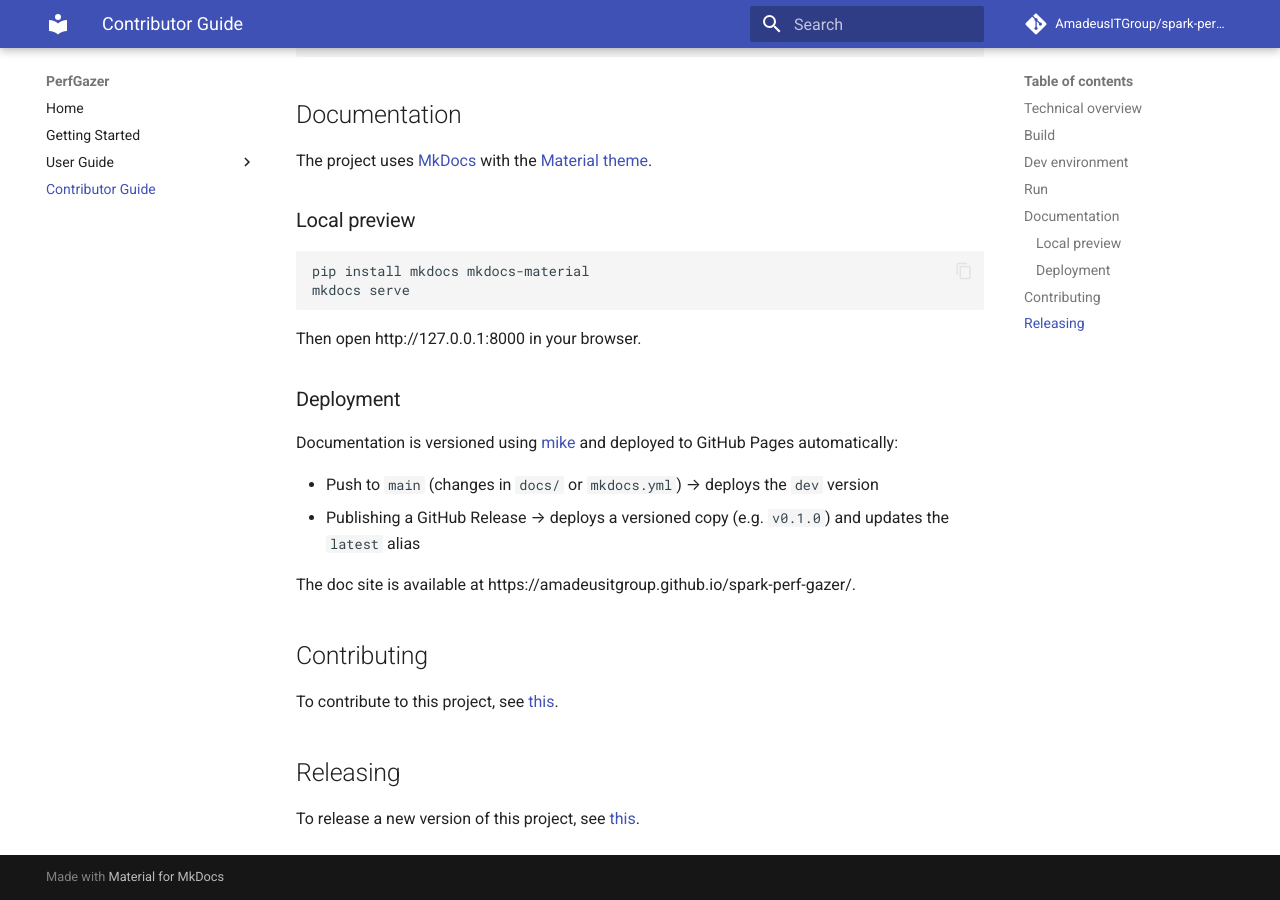
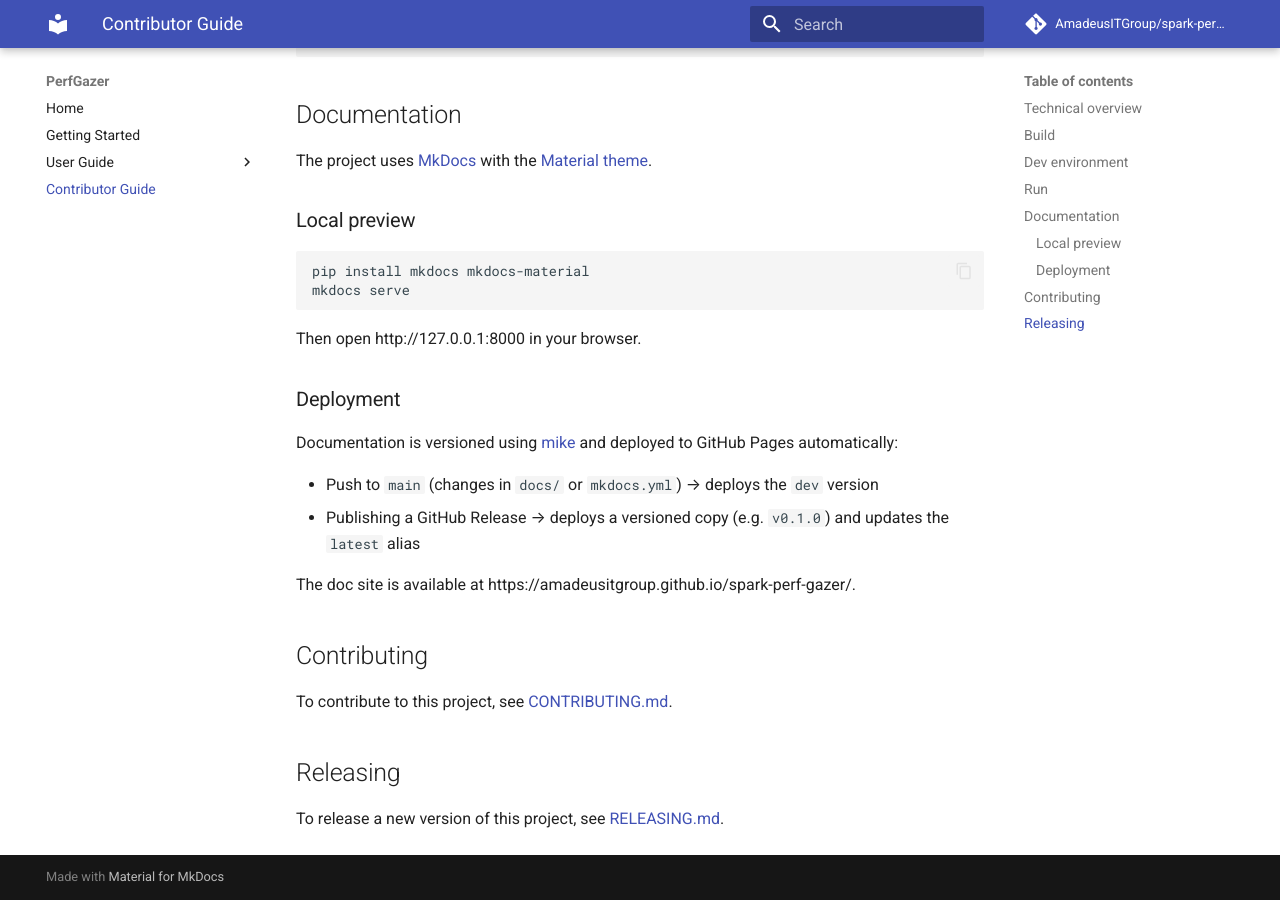
Before and after one commit to AmadeusITGroup/spark-perf-gazer, an MkDocs documentation site: the page built from docs/contributor_guide.md, in a window 1280 px wide and 900 px high, scrolled down 1425 px. Built offline with MkDocs 1.6.1 and Material for MkDocs 9.7.7, drawn with Linux system fonts in a browser that asks for light colours; comment, search, counter and statistics services are not loaded; the version menu is left out.

Commit message:
Fix contributor guide links to CONTRIBUTING.md and RELEASING.md

```diff
--- a/docs/contributor_guide.md
+++ b/docs/contributor_guide.md
@@ -84,8 +84,8 @@
 
 ## Contributing
 
-To contribute to this project, see [this](../CONTRIBUTING.md).
+To contribute to this project, see [CONTRIBUTING.md](https://github.com/AmadeusITGroup/spark-perf-gazer/blob/main/CONTRIBUTING.md).
 
 ## Releasing
 
-To release a new version of this project, see [this](../RELEASING.md).
+To release a new version of this project, see [RELEASING.md](https://github.com/AmadeusITGroup/spark-perf-gazer/blob/main/RELEASING.md).
```
